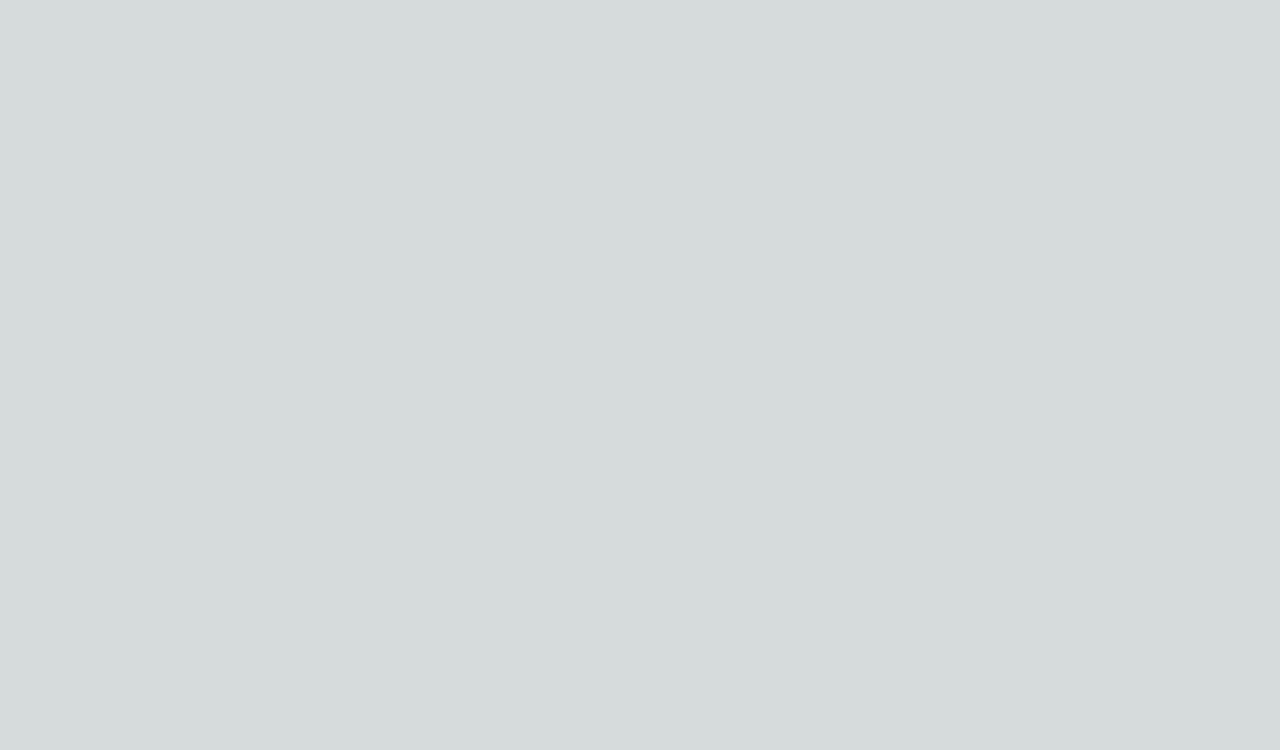
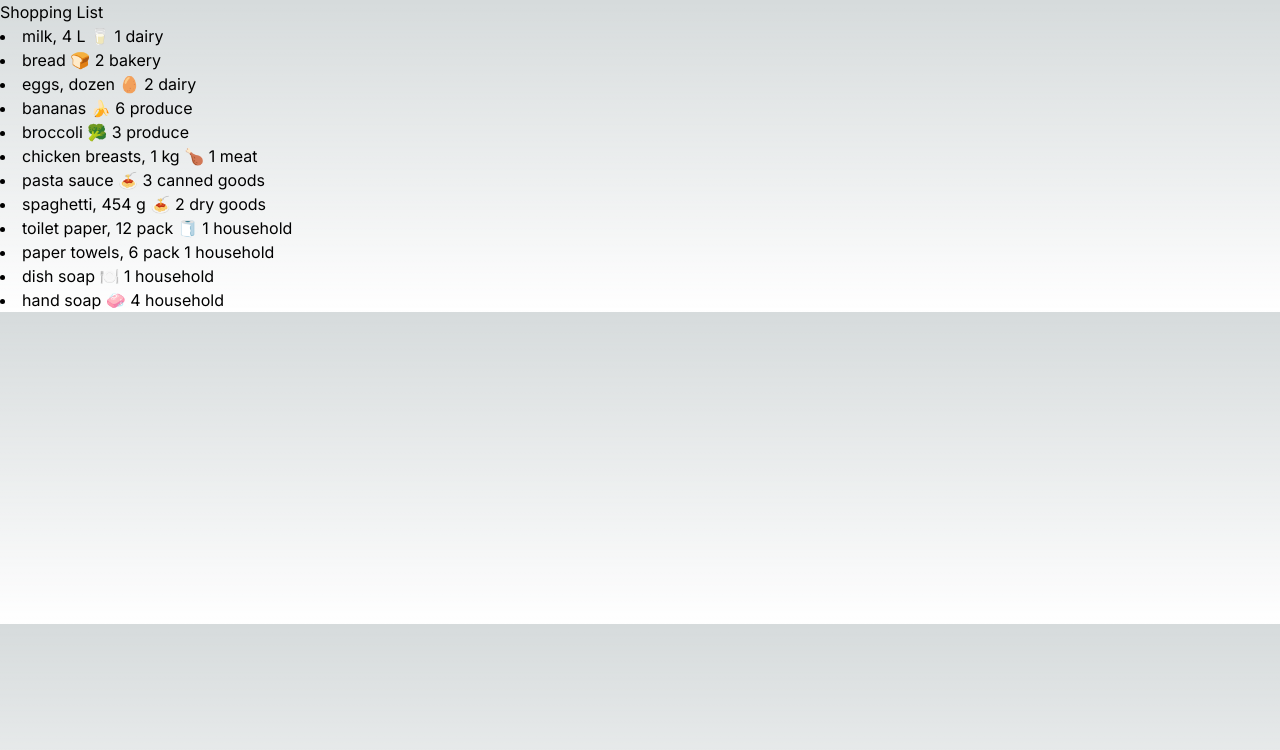
Before and after one commit to Malkos316/cprg306-assignments, a Next.js app: page /week3 in a window 1280 px wide. Shown: the top 750 px of the page. Built offline with nearby package versions, Linux system fonts and the light colour scheme.

Commit message:
Update page.js
Add Shopping List header and component

```diff
--- a/app/week3/page.js
+++ b/app/week3/page.js
@@ -1,14 +1,10 @@
-
+import ItemList from "./item-list";
 
 export default function Page() {
     return (
-      <div>
-        <h1>
-
-        </h1>
-        <p>
-
-        </p>
-      </div>
-        );
+      <main>
+        <h1>Shopping List</h1>
+        <ItemList />
+      </main>
+    )
       }
```
